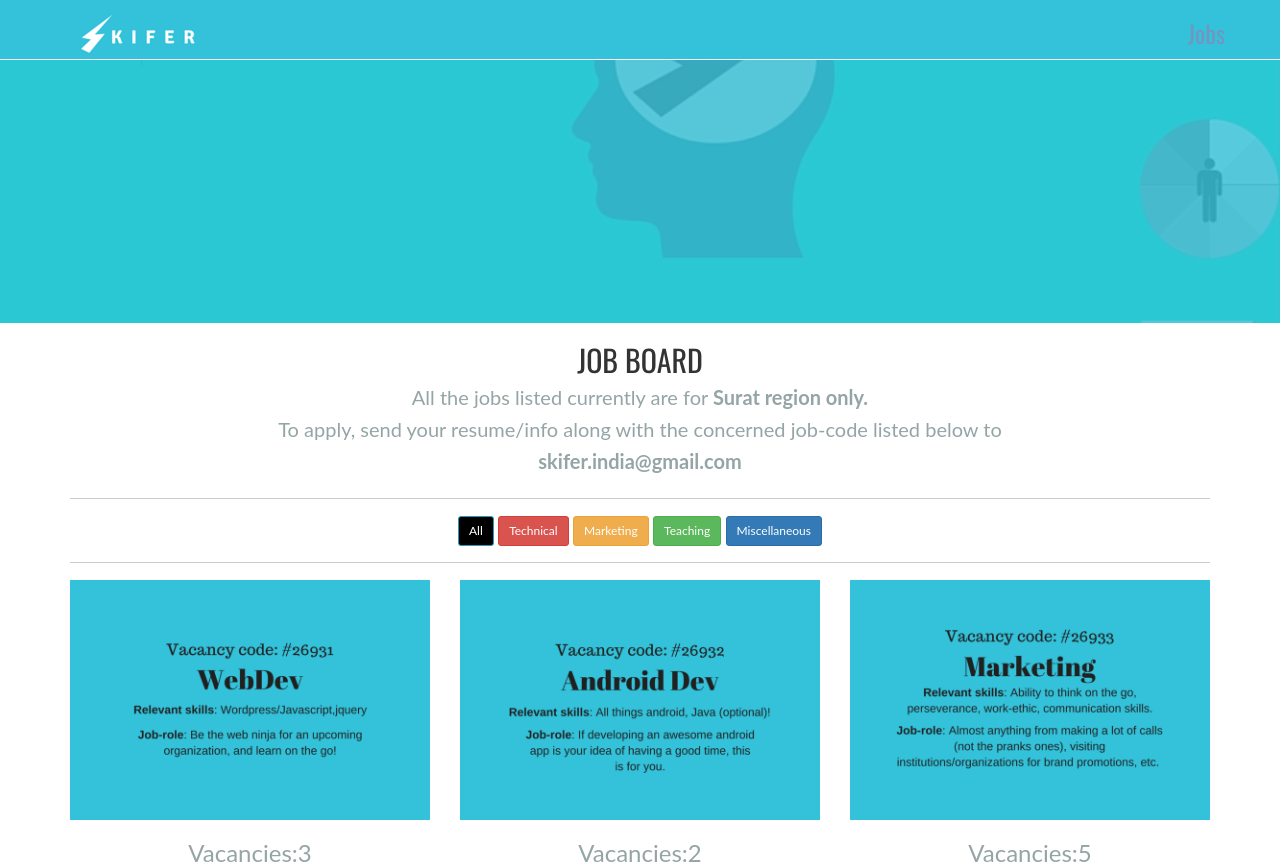
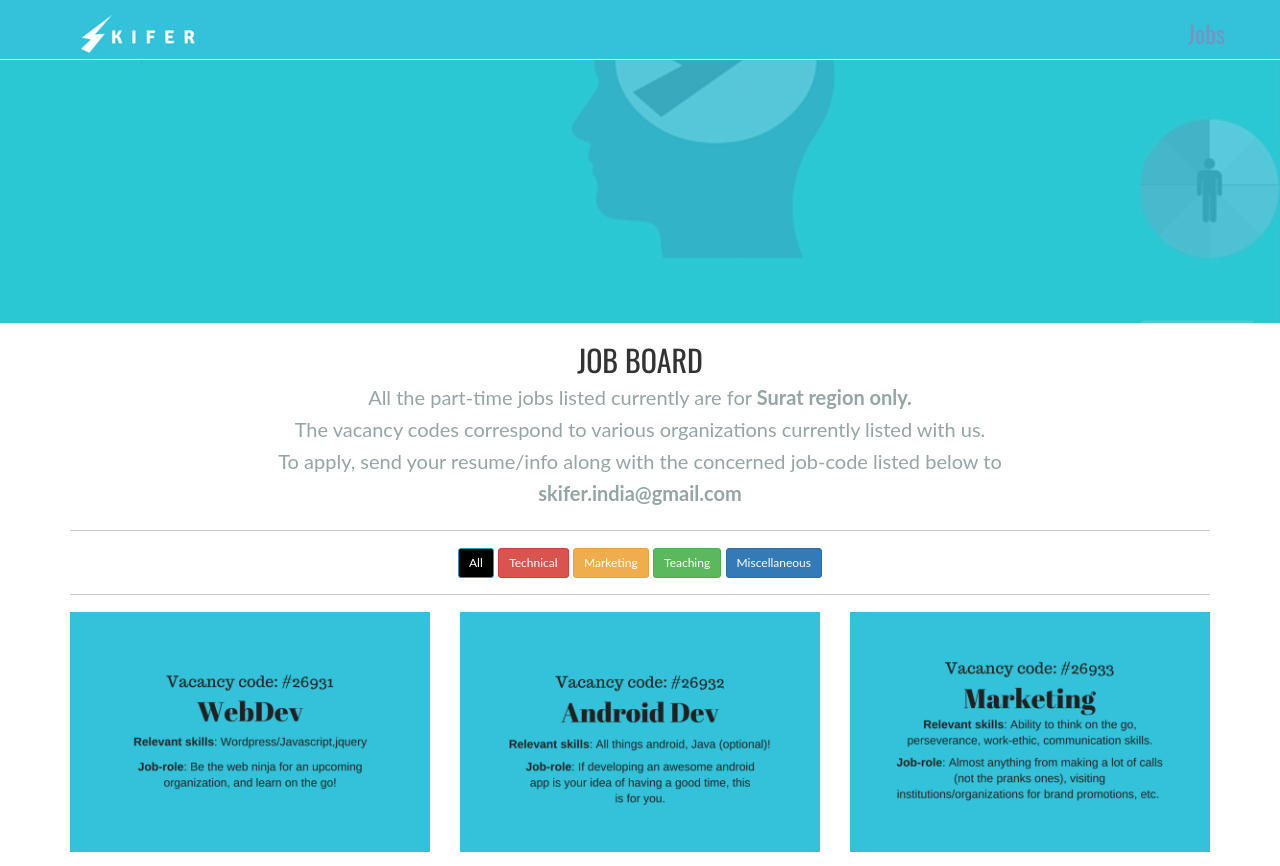
Before and after one commit to analyticalmonk/skifer_code, a Django app: template templates/jobs.html in a window 1280 px wide. Shown: the top 866 px of the page. Run offline with Django 3.2, Linux system fonts and the light colour scheme; the template is opened without the code that fills it, so the values that code supplies are empty; some libraries are stand-ins or nearby versions.

Commit message:
Minor modifications on job page

```diff
--- a/templates/jobs.html
+++ b/templates/jobs.html
@@ -98,7 +98,8 @@
         <div class="row text-center">
             <div class="col-md-8 col-md-offset-2 col-sm-8 col-sm-offset-2">
                 <h2 style = "font-family:Oswald">JOB BOARD</h2>
-                <h4>All the jobs listed currently are for <strong>Surat region only.</strong></h4>
+                <h4>All the part-time jobs listed currently are for <strong>Surat region only.</strong></h4>
+                <h4>The vacancy codes correspond to various organizations currently listed with us.</h4>
                 <h4>To apply, send your resume/info along with the concerned job-code listed below to</h4>
                 <h4><strong>skifer.india@gmail.com</strong></h4>
             </div>
```
Also changed, not shown: 1 other file.
